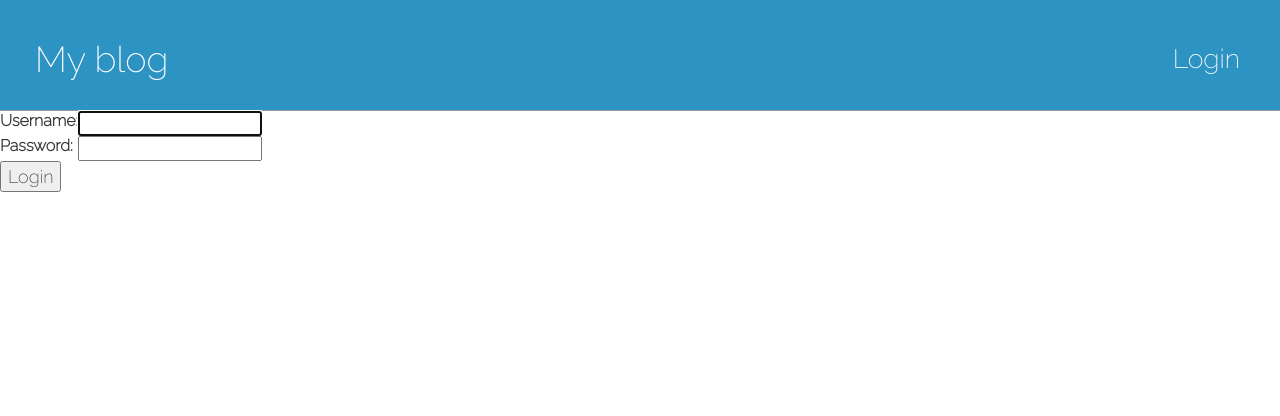
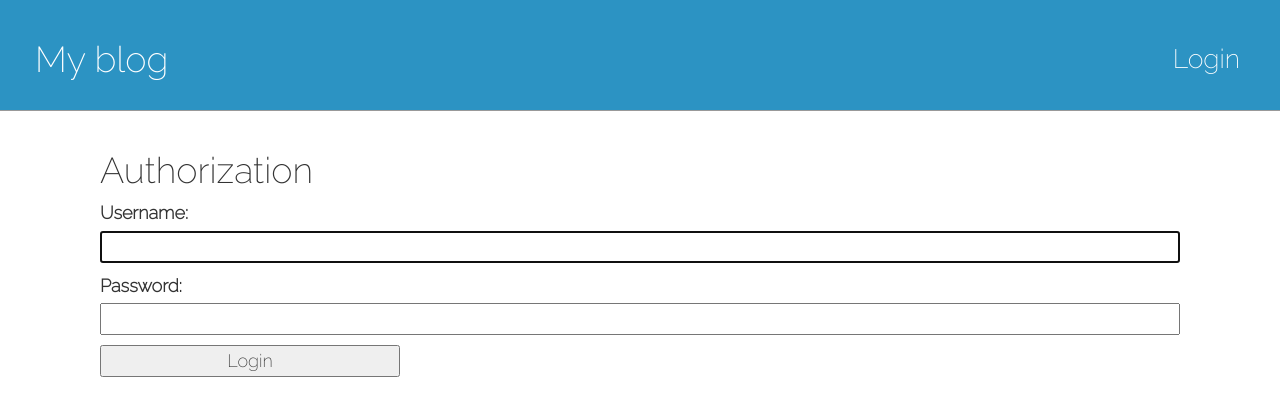
Before and after one commit to kankeinai/My-blog, a Django app: page /accounts/login/ in a window 1280 px wide. Shown: the top 416 px of the page. Run offline with Django 3.2, Linux system fonts and the light colour scheme; some libraries are stand-ins or nearby versions.

Commit message:
corrected styles

```diff
--- a/templates/registration/login.html
+++ b/templates/registration/login.html
@@ -1,24 +1,20 @@
 {% extends "base.html" %}
 
 {% block content %}
+
+<div class="new_post">
+    <h1>Authorization</h1>
+    <div class="post-form">
         {% if form.errors %}
             <p>Your username and password didn't match. Please try again.</p>
         {% endif %}
 
         <form method="post" action="{% url 'login' %}">
         {% csrf_token %}
-        <table>
-        <tr>
-            <td>{{ form.username.label_tag }}</td>
-            <td>{{ form.username }}</td>
-        </tr>
-        <tr>
-            <td>{{ form.password.label_tag }}</td>
-            <td>{{ form.password }}</td>
-        </tr>
-        </table>
-
-        <input type="submit" value="Login" />
+           {{ form.as_p }}
+            <input type="submit" value="Login" style="width:300px"/>
             <input type="hidden" name="next" value="{{ next }}" />
         </form>
+    </div>
+</div>
 {% endblock %}
```
Also changed, not shown: db.sqlite3. Lines whose indentation alone changed are shown as unchanged.
